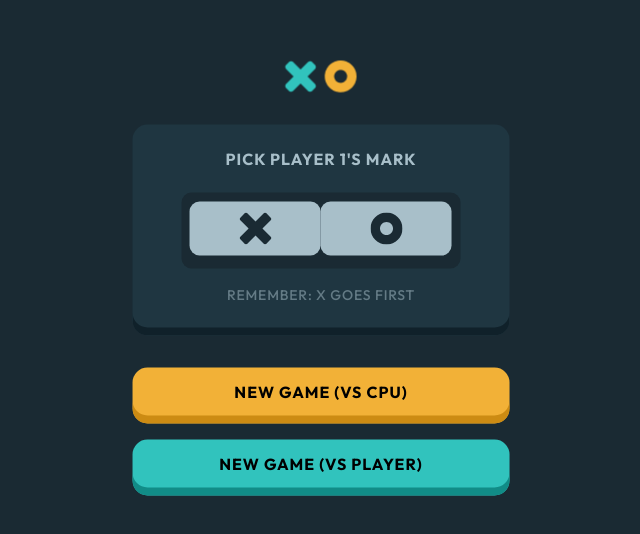
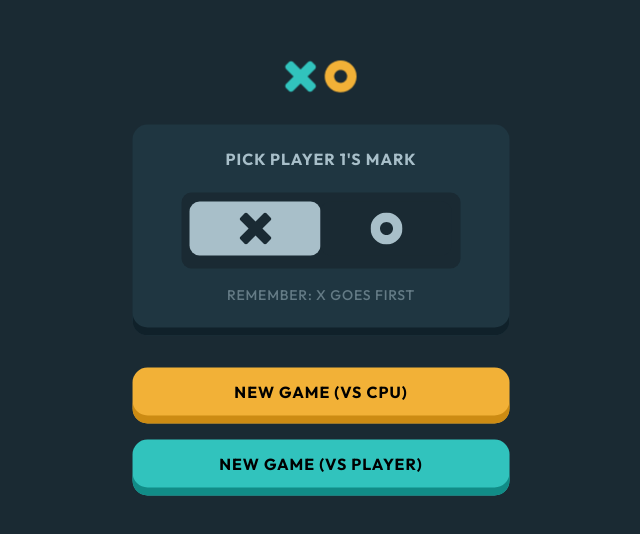
Before and after one commit to JHughesSUTA/tic-tac-toe-25, a React (Vite) app: page / in a window 1280 px wide. Shown: the part 122-656 px from the top of the page, without its empty margins (319-959 px from the left). Built offline with nearby package versions, Linux system fonts and the light colour scheme.

Commit message:
alternate who goes first on each game

```diff
--- a/src/components/GameVsComputer.jsx
+++ b/src/components/GameVsComputer.jsx
@@ -45,13 +45,17 @@ const GameVsComputer = ({
   const [oWinCount, setOWinCount] = useState(0);
   const [catWinCount, setCatWinCount] = useState(0);
   const [winner, setWinner] = useState(null);
+  const [nextFirstTurn, setNextFirstTurn] = useState("o");
 
   const startNewMatch = () => {
     setBoard(startingBoard);
     setGameActive(true);
-    setTurn("x");
+    setNextFirstTurn(nextFirstTurn === "x" ? "o" : "x");
+    setTurn(nextFirstTurn);
     setWinner(null);
   };
+
+  console.log(nextFirstTurn);
 
   const checkForDraw = (board) => {
     if (board.every((cell) => cell !== null)) {
@@ -89,7 +93,7 @@ const GameVsComputer = ({
 
     checkForDraw(newBoard);
 
-    setTurn("o");
+    !gameWinner && setTurn(turn === "x" ? "o" : "x");
   };
 
   useEffect(() => {
@@ -162,7 +166,7 @@ const GameVsComputer = ({
 
         checkForDraw(newBoard);
 
-        setTurn("x");
+        !gameWinner && setTurn(turn === "x" ? "o" : "x");
       }, 600); // 600ms delay
 
       return () => clearTimeout(timer);
--- a/src/components/GameVsPlayer.jsx
+++ b/src/components/GameVsPlayer.jsx
@@ -44,13 +44,17 @@ const GameVsPlayer = ({
   const [xWinCount, setXWinCount] = useState(0);
   const [oWinCount, setOWinCount] = useState(0);
   const [catWinCount, setCatWinCount] = useState(0);
+  const [nextFirstTurn, setNextFirstTurn] = useState("o");
 
   const startNewMatch = () => {
     setBoard(startingBoard);
     setGameActive(true);
-    setTurn("x");
+    setTurn(nextFirstTurn);
     setWinner(null);
+    setNextFirstTurn(nextFirstTurn === "x" ? "o" : "x");
   };
+
+  console.log(nextFirstTurn);
 
   const handleClick = (i) => {
     if (!gameActive || board[i]) return;
@@ -79,7 +83,7 @@ const GameVsPlayer = ({
       return;
     }
 
-    setTurn(turn === "x" ? "o" : "x");
+    !gameWinner && setTurn(turn === "x" ? "o" : "x");
   };
 
   return (
--- a/src/components/Menu.jsx
+++ b/src/components/Menu.jsx
@@ -1,3 +1,4 @@
+import { useState } from "react";
 import PropTypes from "prop-types";
 import logo from "../assets/images/logo.png";
 import XSolid from "./icons/XSolid";
@@ -5,6 +6,7 @@ import OSolid from "./icons/OSolid";
 import "../components/Menu.scss";
 
 const Menu = ({ setGameSelected, setGameType }) => {
+  const [playerSelection, setPlayerSelection] = useState("x");
   const handleClick = (selectedType) => {
     setGameSelected(true);
     setGameType(selectedType);
@@ -22,11 +24,23 @@ const Menu = ({ setGameSelected, setGameType }) => {
       <div className="menu__player-selection">
         <h1>Pick player 1's mark</h1>
         <div className="menu__player-selection__button-container">
-          <button>
-            <XSolid size="32" color="#1a2a33" />
+          <button
+            onClick={() => setPlayerSelection("x")}
+            className={`menu__choice-button ${
+              playerSelection === "x" && "selected"
+            }`}
+            id="x-choice-button"
+          >
+            <XSolid size="32" />
           </button>
-          <button>
-            <OSolid size="32" color="#1a2a33" />
+          <button
+            onClick={() => setPlayerSelection("o")}
+            className={`menu__choice-button ${
+              playerSelection === "o" && "selected"
+            }`}
+            id="o-choice-button"
+          >
+            <OSolid size="32" />
           </button>
         </div>
         <p>Remember: X goes first</p>
--- a/src/components/Menu.scss
+++ b/src/components/Menu.scss
@@ -39,15 +39,40 @@
       button {
         border-radius: 10px;
         height: 54px;
-        background: $silver;
+        background: $navy-dark;
         border: none;
         min-width: 131px;
 
         svg {
           margin-left: auto;
           margin-right: auto;
+
+          path {
+            fill: $silver;
+          }
+        }
+
+        &:hover {
+          background-color: $navy-light;
+        }
+
+        &.selected {
+          background-color: $silver;
+
+          svg {
+            path {
+              fill: $navy-dark;
+            }
+          }
+
+          &:hover {
+            background-color: $silver-hover;
+          }
         }
       }
+    }
+
+    &__choice-button {
     }
   }
 
```
